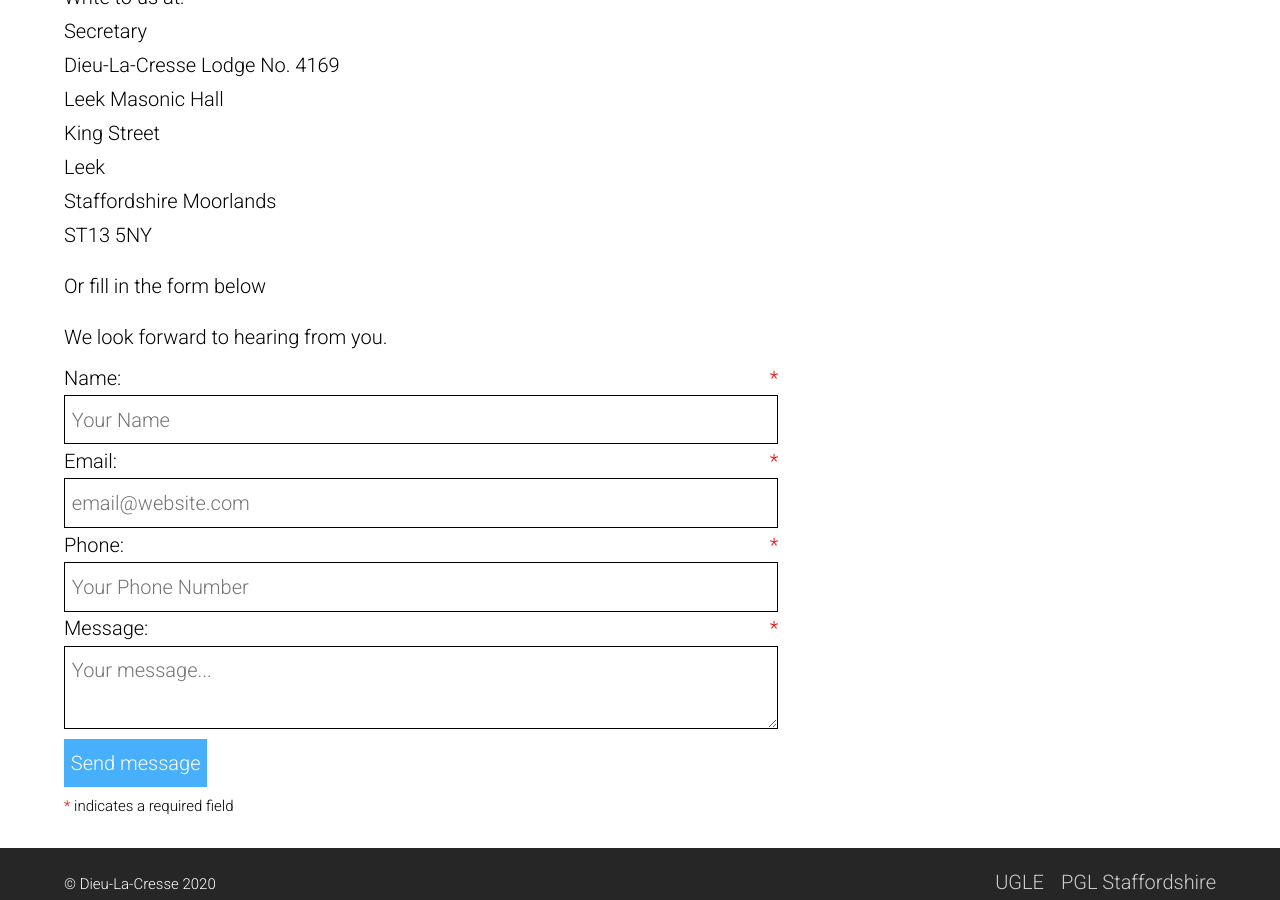
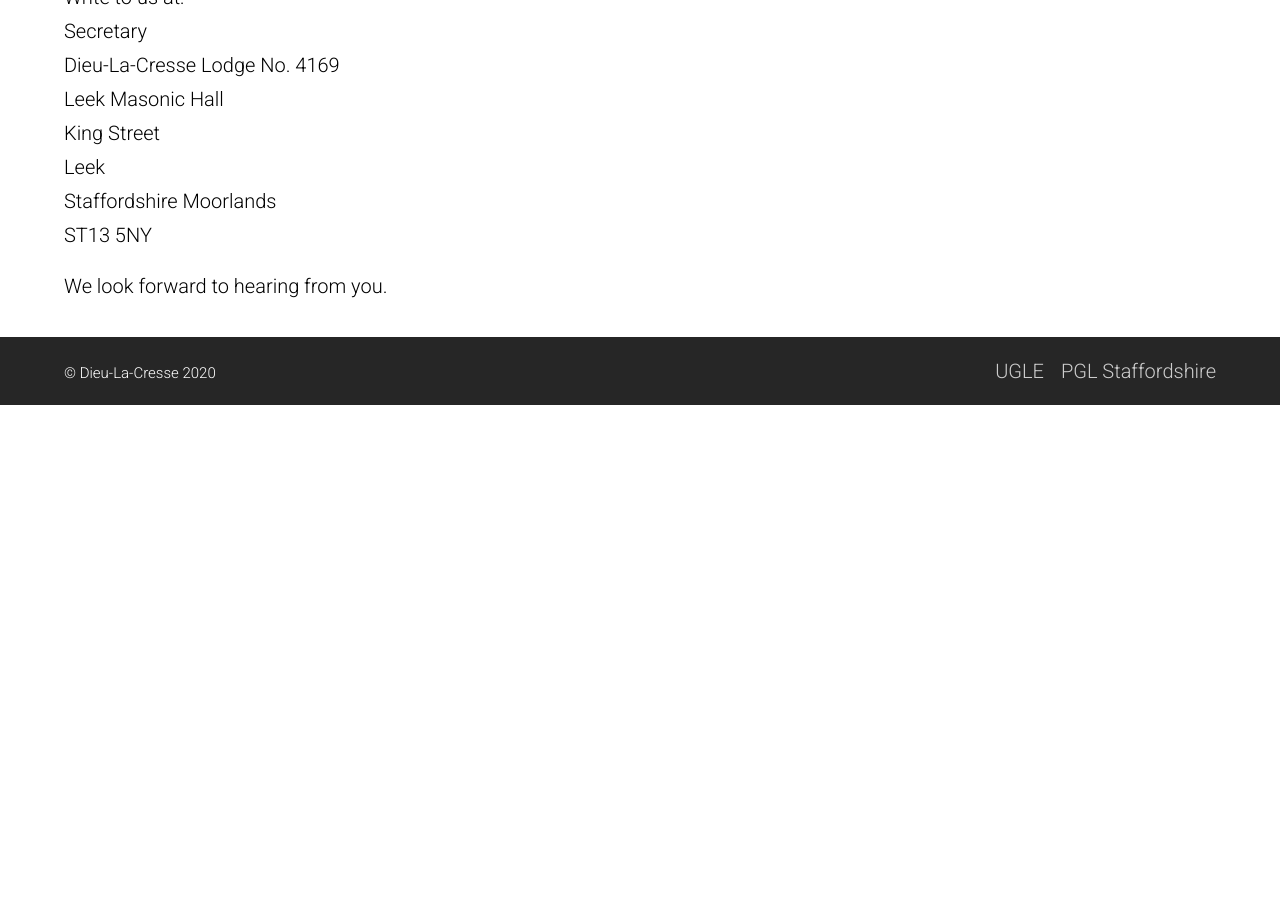
Before and after one commit to ajmaxwello/dieu-la-cresse, a Jekyll site: the page built from contact.md, in a window 1280 px wide and 900 px high, scrolled down 634 px. Built offline with Jekyll 4.4.1, drawn with Linux system fonts in a browser that asks for light colours; after the commit the page ends 1039 px from its top, so only the background shows below that.

Commit message:
Removed contact form

```diff
--- a/contact.md
+++ b/contact.md
@@ -20,8 +20,4 @@ Leek
 Staffordshire Moorlands
 ST13 5NY
 
-Or fill in the form below
-
 We look forward to hearing from you.
-
-{% include site-form.html %}
```
